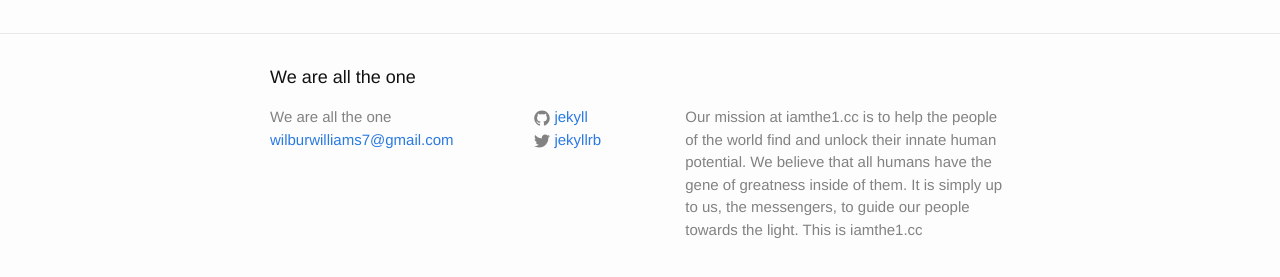
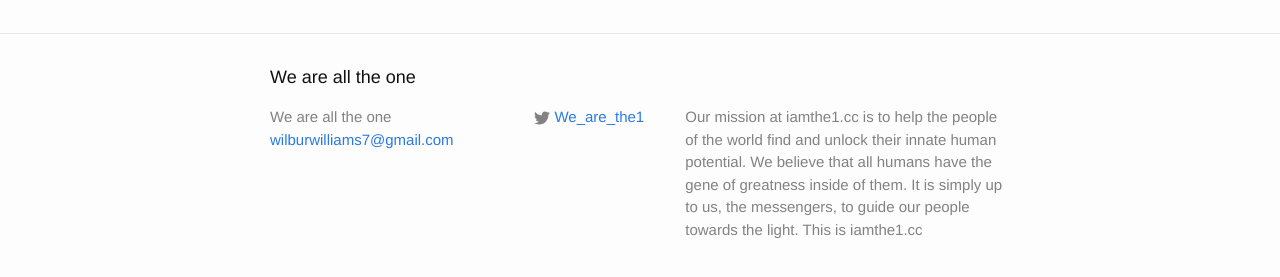
Before and after one commit to Wilbur97/wilbur97.github.io, a Jekyll site: the page built from index.html, in a window 1280 px wide. Shown: the part 263-540 px from the top of the page. Built offline with Jekyll 4.4.1, drawn with Linux system fonts in a browser that asks for light colours.

Commit message:
update soc media

```diff
--- a/_config.yml
+++ b/_config.yml
@@ -16,8 +16,8 @@ description: > # this means to ignore newlines until "baseurl:"
   This is iamthe1.cc
 baseurl: "" # the subpath of your site, e.g. /blog
 url: "http://yourdomain.com" # the base hostname & protocol for your site
-twitter_username: jekyllrb
-github_username:  jekyll
+twitter_username: We_are_the1
+facebook_username:  InnerTruth1
 
 # Build settings
 markdown: kramdown
```
